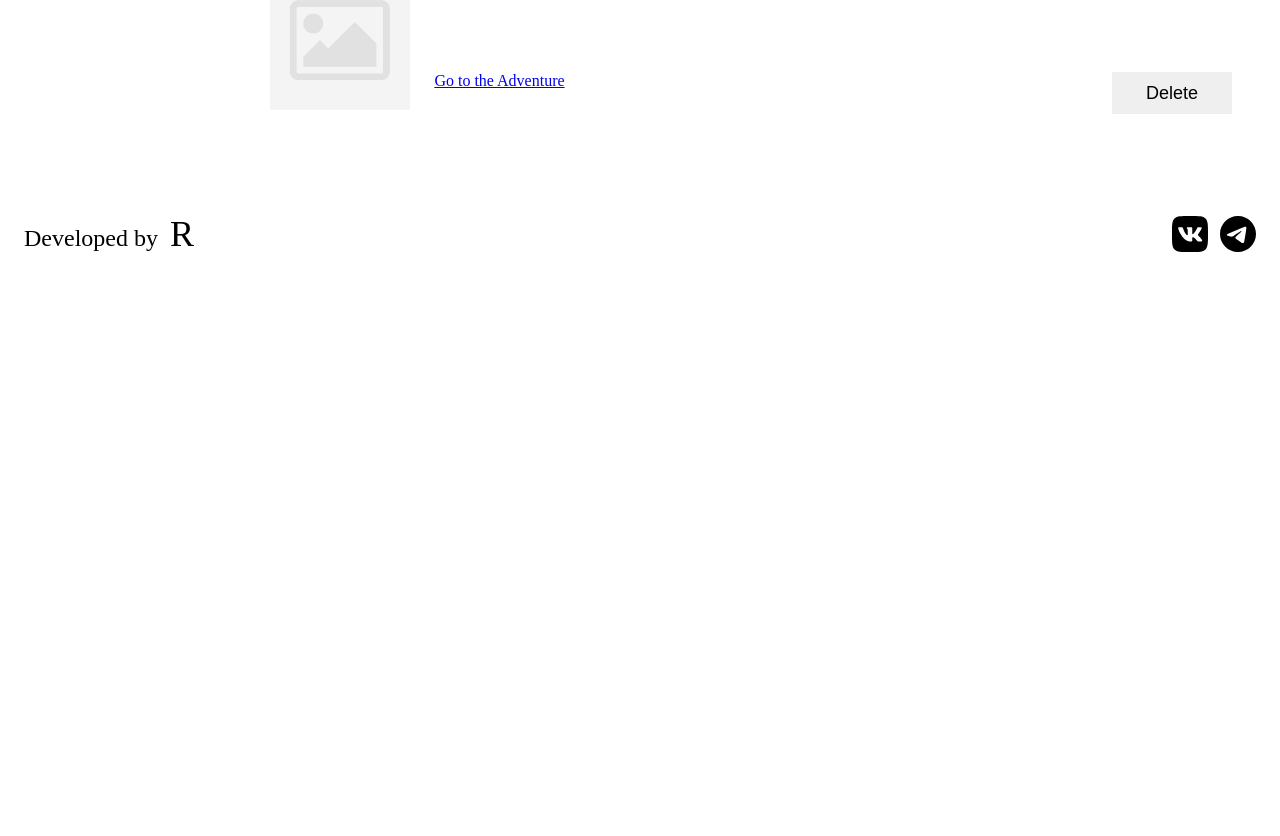
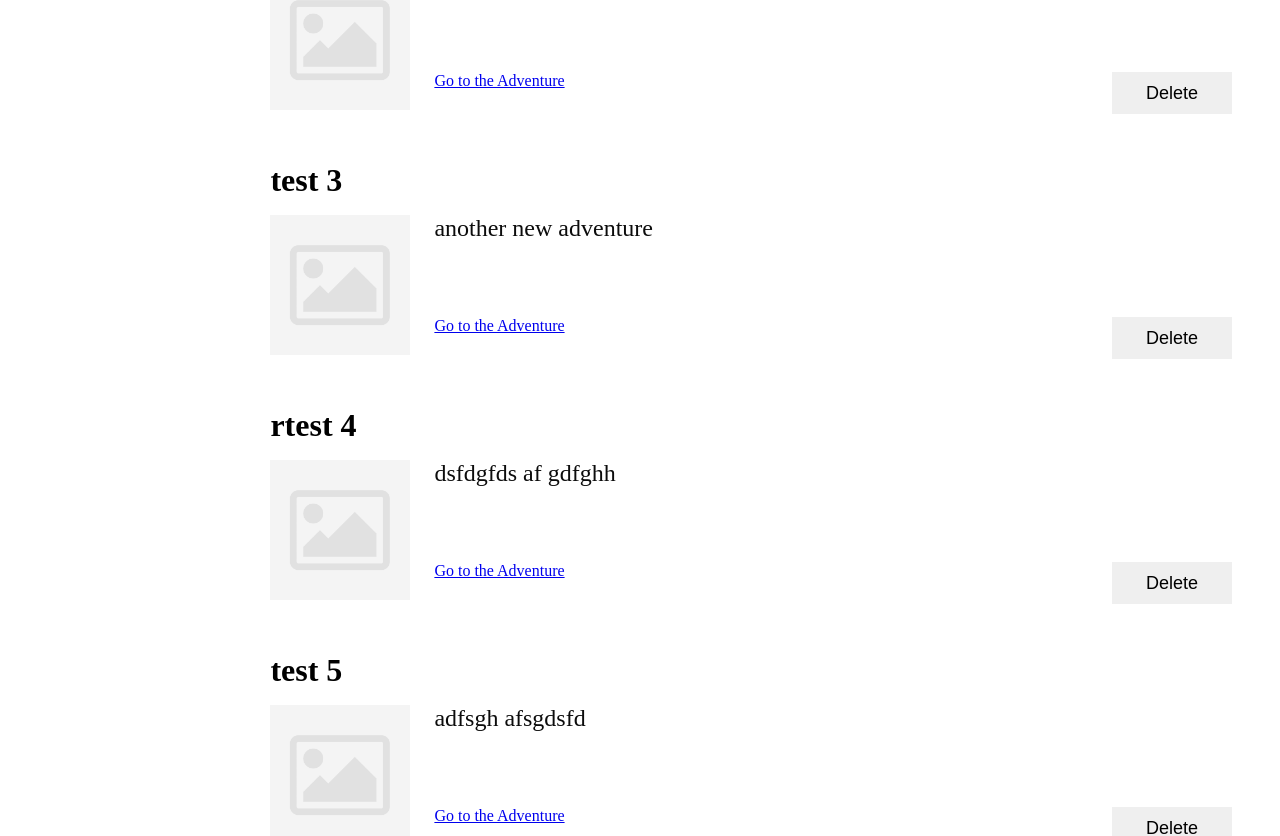
Before and after one commit to redjohnfrv/dndhelper-next, a Next.js app: page /adventures in a window 1280 px wide. Shown: the part 551-1387 px from the top of the page. Before the commit the page ends 857 px from the top, so only its background shows below. Built offline with nearby package versions, Linux system fonts and the light colour scheme; data requests are answered from the project's data file.

Commit message:
feat: lists for tabs

```diff
--- a/constants/routes.ts
+++ b/constants/routes.ts
@@ -1,5 +1,7 @@
 export const routes = {
   home: '/',
   adventures: '/adventures',
-  new: '/new'
+  new: '/new',
+  modules: 'modules',
+
 }
--- a/db.json
+++ b/db.json
@@ -14,11 +14,78 @@
       "name": "test 2",
       "desc": "test test 2",
       "avatar": null,
-      "modules": ["modules"],
-      "quests": ["quests"],
-      "npc": ["npc"],
-      "players": ["players"],
+      "modules": [
+        {
+          "id": 1,
+          "name": "The beginning",
+          "link": "/modules",
+          "overview": "empty overview",
+          "preview": "empty preview",
+          "scenario": "empty scenario",
+          "note": "empty note"
+        },
+        {
+          "id": 2,
+          "name": "Second module",
+          "link": "/modules",
+          "overview": "empty overview",
+          "preview": "empty preview",
+          "scenario": "empty scenario",
+          "note": "empty note"
+        }
+      ],
+      "quests": [
+        {
+          "id": 1,
+          "name": "some quest",
+          "link": "/quests"
+        }
+      ],
+      "npc": [
+        {
+          "id": 1,
+          "name": "some NPC",
+          "link": "/npc"
+        }
+      ],
+      "players": [
+        {
+          "id": 1,
+          "name": "some player",
+          "link": "/players"
+        }
+      ],
       "id": 2
+    },
+    {
+      "name": "test 3",
+      "desc": "another new adventure",
+      "avatar": null,
+      "modules": [],
+      "quests": [],
+      "npc": [],
+      "players": [],
+      "id": 3
+    },
+    {
+      "name": "rtest 4",
+      "desc": "dsfdgfds af gdfghh",
+      "avatar": null,
+      "modules": [],
+      "quests": [],
+      "npc": [],
+      "players": [],
+      "id": 4
+    },
+    {
+      "name": "test 5",
+      "desc": "adfsgh afsgdsfd",
+      "avatar": null,
+      "modules": [],
+      "quests": [],
+      "npc": [],
+      "players": [],
+      "id": 5
     }
   ]
 }
--- /dev/null
+++ b/dto/module/index.ts
@@ -0,0 +1,9 @@
+export interface IModule {
+  id: number
+  link: string
+  name: string
+  overview: string
+  preview: string
+  scenario: string
+  note: string
+}
--- /dev/null
+++ b/helpers/getTabList.ts
@@ -0,0 +1,23 @@
+import {IModule} from '../dto/module'
+import {IContentTab} from '../dto/adventure'
+
+// FIXME add types for quests, npc, players
+export const getTabList = (adventureOptions: IModule[] | any[]) => {
+  const content: IContentTab[] = []
+
+  adventureOptions.forEach((item: IModule | any) =>
+    content.push(
+      {id: item.id, name: item.name, link: item.link}
+    ))
+
+  return content
+}
+
+// export const getTabLists = (adventureTabs: any[]) => {
+//   const tabs: any = []
+//   adventureTabs.forEach((item: any) => {
+//     tabs.push(getTabList(item))
+//   })
+//
+//   return tabs
+// }
--- a/helpers/index.ts
+++ b/helpers/index.ts
@@ -1,2 +1,3 @@
+export * from './validation'
 export {fileReaderResolver} from './fileReaderResolver'
-export * from './validation'
+export {getTabList} from './getTabList'
--- a/layout/Adventure/Tabs/TabList.tsx
+++ b/layout/Adventure/Tabs/TabList.tsx
@@ -1,18 +1,29 @@
+import Link from 'next/link'
 import React from 'react'
 import styled from 'styled-components'
 
 //** utils
 import {size} from '../../../constants'
+import {IContentTab} from '../../../dto/adventure'
 
 interface Props {
-  tabs: unknown[]
+  tabs: IContentTab[]
 }
 
 export const TabList = ({tabs}: Props) => {
 
   return (
     <Wrapper>
-      {tabs.map((item: any) => <li key={item}>{item}</li>)}
+      {tabs.length > 0
+        ? tabs.map((item: any) =>
+          <ListItem key={item.id}>
+            <Link href={item.link + '/' + item.id}>
+              <a>{item.name}</a>
+            </Link>
+          </ListItem>
+        )
+        : <ListItem>No any items</ListItem>
+      }
     </Wrapper>
   )
 }
@@ -23,8 +34,9 @@ const Wrapper = styled.ul`
   gap: 24px;
   padding: 24px 0 0 0;
   list-style: none;
-
-  & li {
-    font-size: ${size.normalText};
-  }
 `
+const ListItem = styled.li`
+  padding-left: 12px;
+  font-size: ${size.normalText};
+  text-decoration: underline;
+`
--- a/layout/Adventure/Tabs/Tabs.tsx
+++ b/layout/Adventure/Tabs/Tabs.tsx
@@ -1,25 +1,31 @@
 import React, {useEffect, useState} from 'react'
+import {useSelector} from 'react-redux'
 import styled from 'styled-components'
 
 //** utils
 import {size, tabs} from '../../../constants'
+import {selectAdventure} from '../../../redux/adventure/selector'
+import {getTabList} from '../../../helpers'
 
 //** components
 import {TabList} from './TabList'
-import {useSelector} from 'react-redux'
-import {selectAdventure} from '../../../redux/adventure/selector'
 
 export const Tabs = () => {
   const adventure = useSelector(selectAdventure)
   const {modules, quests, npc, players} = adventure
+
   const [activeTab, setActiveTab] = useState<string>(tabs[0])
-  const [contentTab, setContentTab] = useState<unknown[]>(modules)
+  const [tabList, setTabList] = useState(getTabList(modules))
 
   useEffect(() => {
-    if (activeTab === tabs[0]) setContentTab(modules)
-    if (activeTab === tabs[1]) setContentTab(quests)
-    if (activeTab === tabs[2]) setContentTab(npc)
-    if (activeTab === tabs[3]) setContentTab(players)
+    setTabList(getTabList(modules))
+  }, [modules.length])
+
+  useEffect(() => {
+    if (activeTab === tabs[0]) setTabList(getTabList(modules))
+    if (activeTab === tabs[1]) setTabList(getTabList(quests))
+    if (activeTab === tabs[2]) setTabList(getTabList(npc))
+    if (activeTab === tabs[3]) setTabList(getTabList(players))
   }, [activeTab])
 
   return (
@@ -38,7 +44,7 @@ export const Tabs = () => {
       </TabMenu>
 
       {/** tabs content **/}
-      <TabList tabs={contentTab} />
+      <TabList tabs={getTabList(tabList) || []} />
     </Wrapper>
   )
 }
```
Also changed, not shown: dto/adventure/index.ts (+9 -1 lines).
